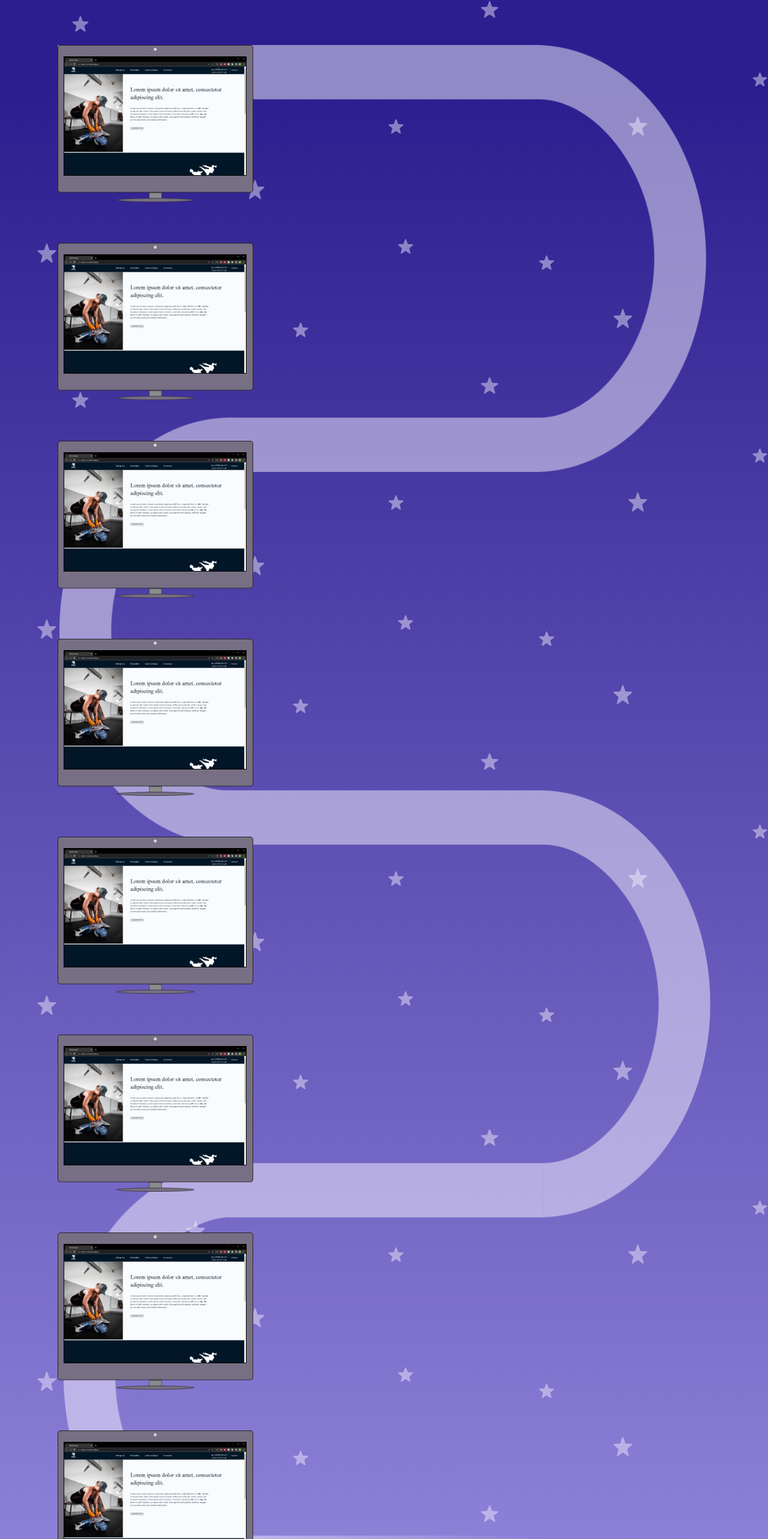
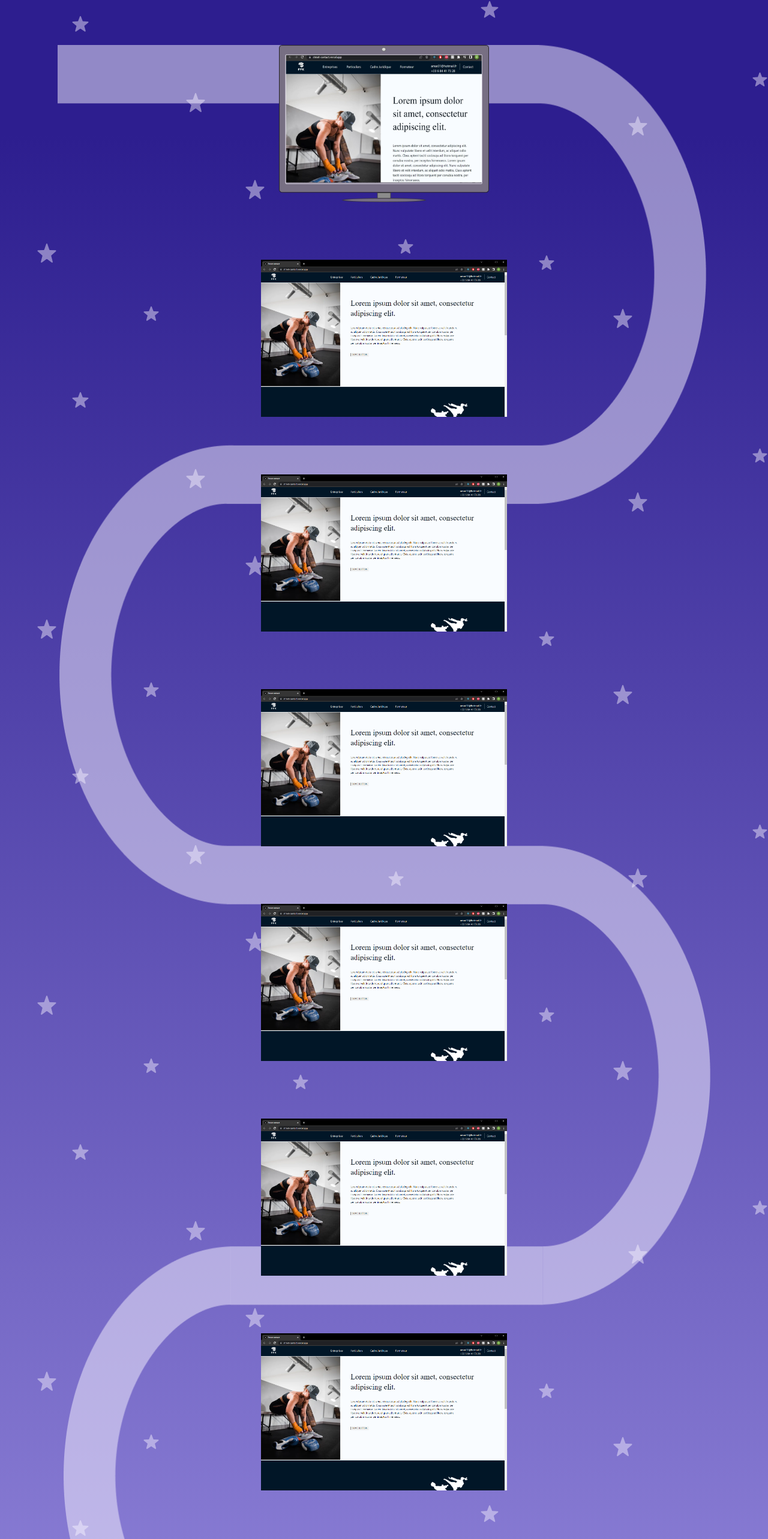
Before and after one commit to Kaa-b/Portfolio, a Next.js app in the folder my-portfolio/: page / in a window 1280 px wide. Shown: the part 1445-4011 px from the top of the page at 60% size. Built offline with nearby package versions, Linux system fonts and the light colour scheme.

Commit message:
made dev evolution responsive

```diff
--- a/my-portfolio/components/screen/screen.module.css
+++ b/my-portfolio/components/screen/screen.module.css
@@ -1,3 +1,16 @@
+.latestProjectScreenWrapper {
+    position: relative;
+    width: 100%;
+    height: 300px;
+}
+
+.latestProjectScreen {
+    position: relative;
+    object-fit: contain;
+    width: 100%;
+    height: 300px;
+}
+
 .screenWrapper {
     position: relative;
     top: 0;
--- a/my-portfolio/components/screen/screen.tsx
+++ b/my-portfolio/components/screen/screen.tsx
@@ -20,16 +20,16 @@ const Screen = ({href, src, alt, width, height}: Props) => {
         <Image
           src="/screens/screen.png"
           alt="Laptop background"
-          width={width}
-          height={height}
+          fill
+          className={styles.image}
         />
       </div>
       <div className={styles.screen}>
         <Image
           src={src}
           alt={alt}
-          width={screenWidth}
-          height={screenHeight}
+          fill
+          className={styles.image}
         />
       </div>
     </a>
--- a/my-portfolio/pages/index.tsx
+++ b/my-portfolio/pages/index.tsx
@@ -96,85 +96,71 @@ export default function Home() {
               Dev Evolution
             </h1>
             <div className={styles.serpentineContainer}>
-              <div className={styles.start}>
-                <div className={styles.firstSite}>
-                  <Screen
-                    href="https://street-contact.vercel.app/"
+              <div className={styles.serpentineWrapper}>
+                <a  href="https://street-contact.vercel.app/" className={cls(styles.devEvolutionScreen, styles.firstSite)}>
+                  <Image
+                    src="/screens/latest-project-screen.png"
+                    alt="Street contact project"
+                    fill
+                    className={styles.devEvolutionScreen}
+                  />
+                </a>
+                <a  href="https://street-contact.vercel.app/" className={cls(styles.devEvolutionScreen, styles.tetris)}>
+                  <Image
                     src="/screens/Street-contact.PNG"
                     alt="Street contact project"
-                    width="326"
-                    height="262"
+                    fill
+                    className={styles.devEvolutionScreen}
                   />
-                </div>
-                <div className={styles.tetris}>
-                  <Screen
-                    href="https://street-contact.vercel.app/"
+                </a>
+                <a href="https://street-contact.vercel.app/" className={cls(styles.devEvolutionScreen, styles.movieDB)}>
+                  <Image
                     src="/screens/Street-contact.PNG"
                     alt="Street contact project"
-                    width="326"
-                    height="262"
+                    fill
+                    className={styles.devEvolutionScreen}
                   />
-                </div>
-                <div className={styles.movieDB}>
-                  <Screen
-                    href="https://street-contact.vercel.app/"
+                </a>
+                <a href="https://street-contact.vercel.app/" className={cls(styles.devEvolutionScreen, styles.msclPortfolio)}>
+                  <Image
                     src="/screens/Street-contact.PNG"
                     alt="Street contact project"
-                    width="326"
-                    height="262"
+                    fill
+                    className={styles.devEvolutionScreen}
                   />
-                </div>
-                <div className={styles.msclPortfolio}>
-                  <Screen
-                    href="https://street-contact.vercel.app/"
+                </a>
+                <a  href="https://street-contact.vercel.app/" className={cls(styles.devEvolutionScreen, styles.joinedSII)}>
+                  <Image
                     src="/screens/Street-contact.PNG"
                     alt="Street contact project"
-                    width="326"
-                    height="262"
+                    fill
+                    className={styles.devEvolutionScreen}
                   />
-                </div>
-                <div className={styles.joinedSII}>
-                  <Screen
-                    href="https://street-contact.vercel.app/"
+                </a>
+                <a  href="https://street-contact.vercel.app/" className={cls(styles.devEvolutionScreen, styles.ztm)}>
+                  <Image
                     src="/screens/Street-contact.PNG"
                     alt="Street contact project"
-                    width="326"
-                    height="262"
+                    fill
+                    className={styles.devEvolutionScreen}
                   />
-                </div>
-                <div className={styles.ztm}>
-                  <Screen
-                    href="https://street-contact.vercel.app/"
+                </a>
+                <a  href="https://street-contact.vercel.app/" className={cls(styles.devEvolutionScreen, styles.streetContact)}>
+                  <Image
                     src="/screens/Street-contact.PNG"
                     alt="Street contact project"
-                    width="326"
-                    height="262"
+                    fill
+                    className={styles.devEvolutionScreen}
                   />
-                </div>
-                <div className={styles.streetContact}>
-                  <Screen
-                    href="https://street-contact.vercel.app/"
+                </a>
+                <a href="https://street-contact.vercel.app/" className={cls(styles.devEvolutionScreen, styles.myPortfolio)}>
+                  <Image
                     src="/screens/Street-contact.PNG"
                     alt="Street contact project"
-                    width="326"
-                    height="262"
+                    fill
+                    className={styles.devEvolutionScreen}
                   />
-                </div>
-                <div className={styles.myPortfolio}>
-                  <Screen
-                    href="https://street-contact.vercel.app/"
-                    src="/screens/Street-contact.PNG"
-                    alt="Street contact project"
-                    width="326"
-                    height="262"
-                  />
-                </div>
-                {/* <Image
-                  src="/serpentine/start.png"
-                  alt="Picture of me thinking"
-                  width={220}
-                  height={220}
-                /> */}
+                </a>
               </div>
             </div>
           </section>
--- a/my-portfolio/styles/home.module.css
+++ b/my-portfolio/styles/home.module.css
@@ -139,12 +139,6 @@
     justify-content: center;
 }
 
-.latestProjectScreenWrapper {
-    position: relative;
-    width: 100%;
-    height: 300px;
-}
-
 .latestProjectScreen {
     position: relative;
     object-fit: contain;
@@ -162,19 +156,32 @@
 }
 
 .serpentineContainer {
-    background: 20% / contain no-repeat url("../public/serpentine/serpentineMobile.png");
-    display: flex;
+    background: center / contain no-repeat url("../public/serpentine/serpentineMobile.png");
+    background-size: 5rem 100%;
     padding: 15rem 0;
     height: 100%;
     width: 100%;
 }
 
-.start {
+.serpentineWrapper {
+    align-items: flex-start;
     display: flex;
     flex-direction: column;
-    top: -5%;
-    left: 10%;
-    gap: 4rem;
+    gap: 0;
+    justify-content: center;
+}
+
+.devEvolutionScreen {
+    position: relative;
+    object-fit: contain;
+    width: 100%;
+    height: 262px;
+}
+
+@media screen  and (min-width: 400px) {
+    .serpentineWrapper {
+        gap: 6rem;
+    }
 }
 
 @media screen  and (min-width: 1280px) {
```
